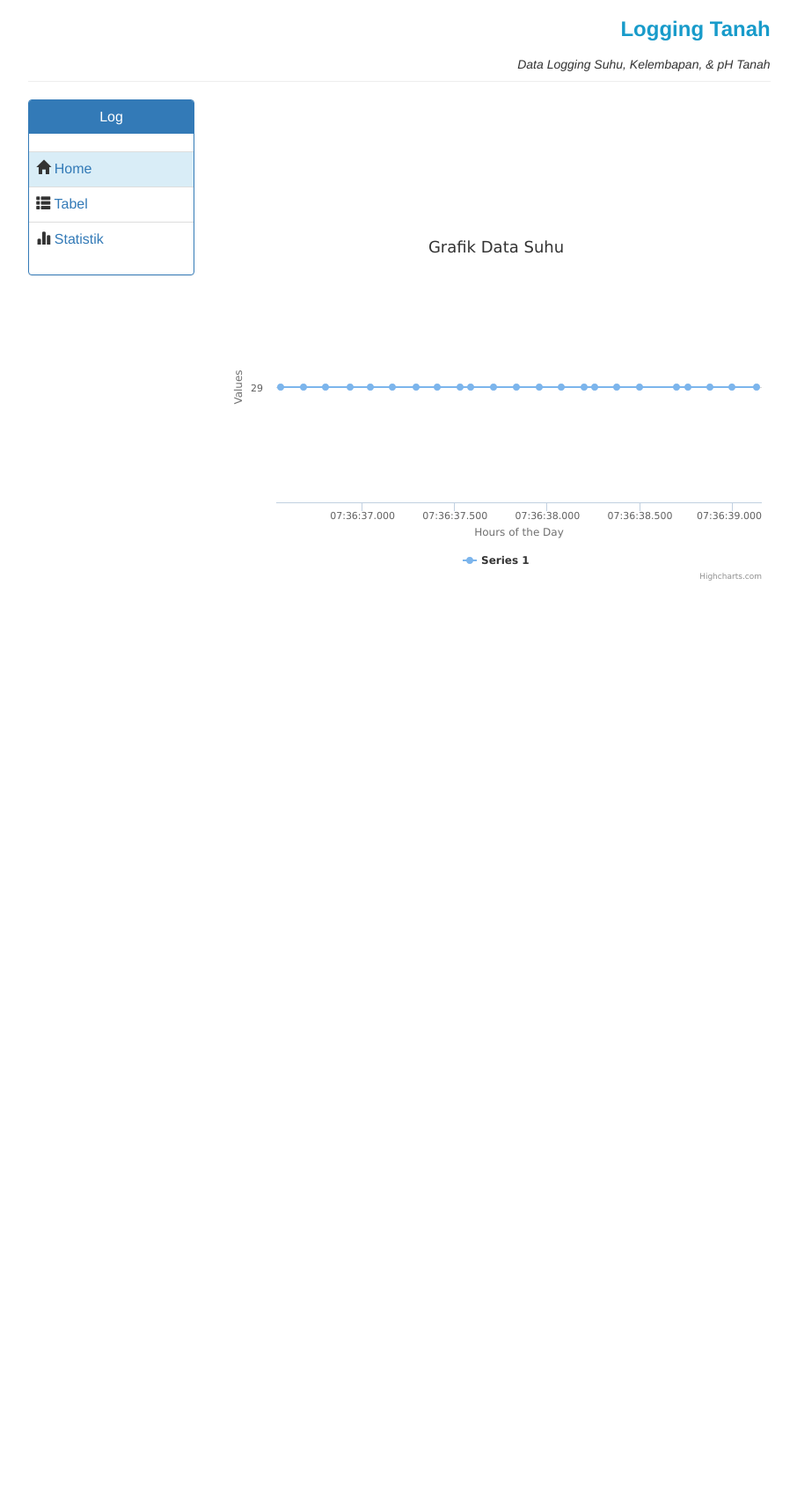
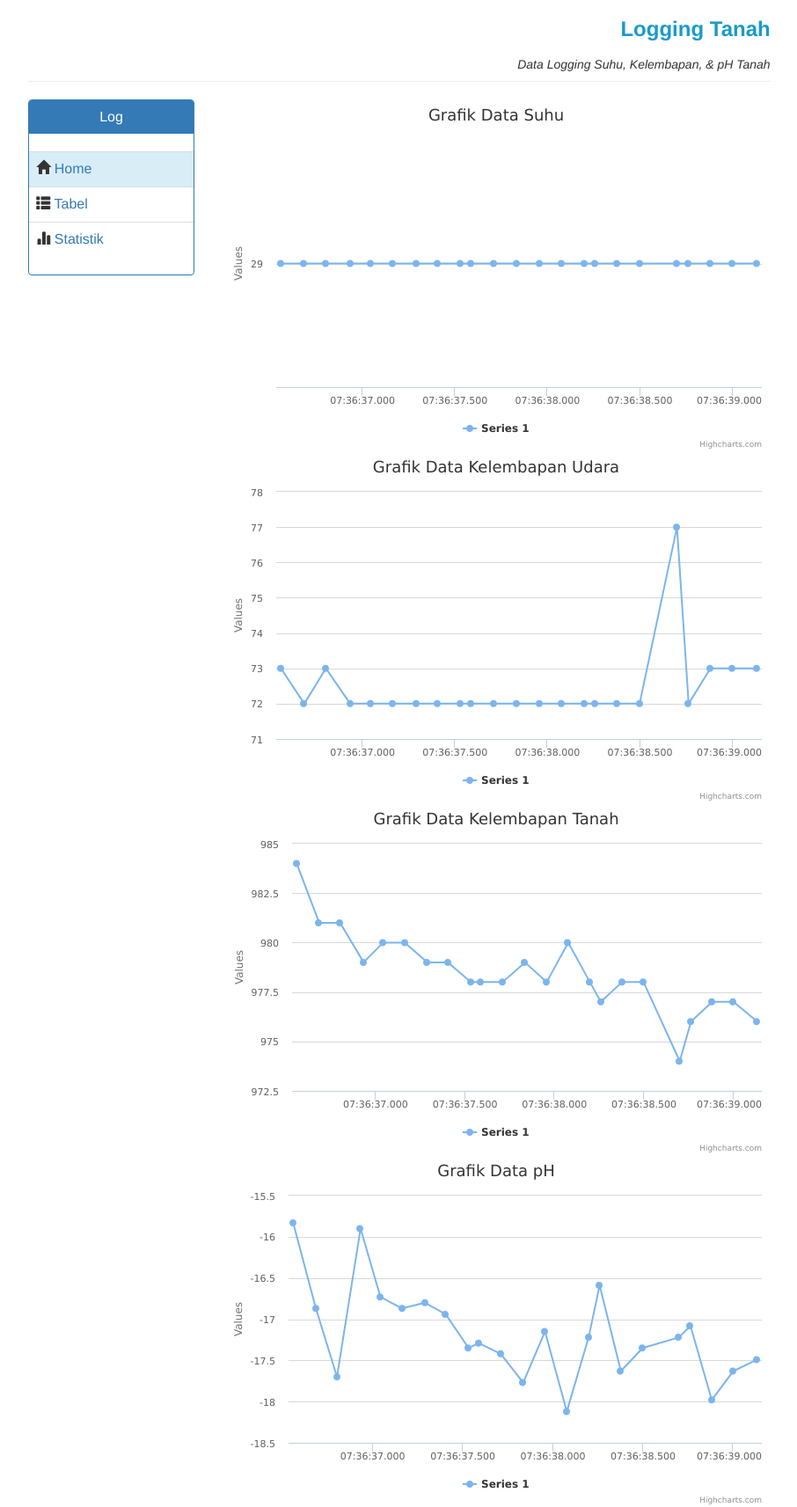
Before and after one commit to bellabeen/simon-server, a PHP site: page /tanah/stats.php in a window 1280 px wide. Shown: the whole page at 88% size, without its empty margins (186-1092 px from the left). Before the commit the page ends 660 px from the top, so only its background shows below. Run offline with PHP 8.4, Linux system fonts and the light colour scheme; data comes from the database, SQL or seed files in the repository; a map, chart or similar area stays blank; some libraries are stand-ins or nearby versions.

Commit message:
FIX Grafik

```diff
--- a/conf/config.php
+++ b/conf/config.php
@@ -1,6 +1,6 @@
 <?php
 define("DB_HOST","localhost");
-define("DB_USER","root");
-define("DB_PASSWORD","");
+define("DB_USER","bellabeen");
+define("DB_PASSWORD","kepoajalu");
 define("DB_NAME","3074218_latihanarjun");
 ?>
--- a/tanah/index.php
+++ b/tanah/index.php
@@ -113,7 +113,7 @@
 		</div>
     </div>
 	</body>
-	<?php include "master/footer.php" ?>
+	<!-- <?php include "master/footer.php" ?> -->
 	<script type="text/javascript" src="http://ajax.googleapis.com/ajax/libs/jquery/1.8.2/jquery.min.js"></script>
 	<script type="text/javascript" src="./js/modules/data.js"></script>
 	<script type="text/javascript" src="./js/modules/exporting.js"></script>
--- a/tanah/stats.php
+++ b/tanah/stats.php
@@ -15,14 +15,6 @@
 		<link rel="stylesheet" href="./include/js/bootstrap.js">
 		<link rel="stylesheet" href="./include/js/highchart.css">
 		<link rel="stylesheet" href="./include/js/Chart.css">
-		<script type="text/javascript" src="http://ajax.googleapis.com/ajax/libs/jquery/1.8.2/jquery.min.js"></script>
-		<script type="text/javascript" src="./include/js/modules/data.js"></script>
-		<script type="text/javascript" src="./include/js/modules/exporting.js"></script>
-		<script type="text/javascript" src="./include/js/highcharts.js"></script>
-		<script type="text/javascript" src="./include/js/bootstrap.js"></script>
-		<script type="text/javascript" src="./include/js/Chart.js"></script>
-		<script type="text/javascript" src="./include/js/Chart.bundle.js"></script>
-
 	</head>
 	<body>
 	<?php include "master/header.php" ?>
@@ -39,8 +31,6 @@
 				</div>
 			</div>
 			<div class="col-md-6">
-			<canvas id="myChart"></canvas>
-				<div id="container"></div>
 				<div id="container1"></div>
 				<div id="container2"></div>
 				<div id="container3"></div>
@@ -50,12 +40,24 @@
 	</body>
 </html>
 
+		<script type="text/javascript" src="http://ajax.googleapis.com/ajax/libs/jquery/1.8.2/jquery.min.js"></script>
+		<script type="text/javascript" src="./include/js/modules/data.js"></script>
+		<script type="text/javascript" src="./include/js/modules/exporting.js"></script>
+		<script type="text/javascript" src="./include/js/highcharts.js"></script>
+		<script type="text/javascript" src="./include/js/bootstrap.js"></script>
+		<script type="text/javascript" src="./include/js/Chart.js"></script>
+		<script type="text/javascript" src="./include/js/Chart.bundle.js"></script>
 	<?php
 		$data_suhu = array();
+		$data_kelembapanudara = array();
+		$data_kelembapantanah = array();
+		$data_ph = array();
 		foreach($resultAll as $result){
-			// echo($result['suhu']);'<br>';
-			// $data_suhu[] = array(strtotime($result['waktu']),$result['suhu']);
-			array_push($data_suhu,array(strtotime($result['waktu']),(float) $result['suhu']));
+
+			array_push($data_suhu, array(strtotime($result['waktu']),(float) $result['suhu']));
+			array_push($data_kelembapanudara, array(strtotime($result['waktu']), (float) $result['kelembapan_udara']));
+			array_push($data_kelembapantanah, array(strtotime($result['waktu']), (float) $result['kelembapan_tanah']));
+			array_push($data_ph, array(strtotime($result['waktu']), (float) $result['ph']));
 
 		}
 		// die (json_encode($data_suhu));
@@ -73,108 +75,131 @@
 						xAxis: {
 							title: {
 							enabled: true,
-						   text: 'Hours of the Day'
+							// text: 'Hours of the Day'
 							},
 							type: 'datetime',
 							showFirstLabel:true,
 							showLastLabel:true,
-
+							// min:Date.UTC(2020,1,25),
+							// pointInterval: 900 * 1000,
+							pointStart:Date.UTC(2020,1,25,),
 							dateTimeLabelFormats : {
 								hour: '%I %p',
 								minute: '%I:%M %p'
 								}
 						},
 						series: [{
+
+
+						 	// pointStart:Date.UTC(2020,1,25,),
 							data:
 								<?php echo json_encode($data_suhu);?>
-								// [Date.UTC(1970, 10, 25), 0],
-								// [Date.UTC(1970, 11,  6), 0.25],
-								// [Date.UTC(1970, 11, 20), 1.41],
-								// [Date.UTC(1970, 11, 25), 1.64]
 						}]
 				});
 				</script>
 
-			<!-- <script>
+
+				<script>
 					var chart = new Highcharts.Chart({
 						chart: {
 							renderTo: 'container2'
 						},
 						title: {
-							text: 'Grafik Data Suhu'
+								text: 'Grafik Data Kelembapan Udara'
 							},
 
 						xAxis: {
 							title: {
 							enabled: true,
-						   text: 'Hours of the Day'
+							// text: 'Hours of the Day'
 							},
 							type: 'datetime',
 							showFirstLabel:true,
 							showLastLabel:true,
-						//    min:Date.UTC(2020,1,25),
-						//    minRange: 24 * 360 * 100, //per 2 menit jarak data
+							// min:Date.UTC(2020,1,25),
+							// pointInterval: 900 * 1000,
+							pointStart:Date.UTC(2020,1,25,),
 							dateTimeLabelFormats : {
 								hour: '%I %p',
-							   minute: '%I:%M %p',
-							//    month: '%e. %b',
-            				// 	year: '%b'
+								minute: '%I:%M %p'
 								}
 						},
 						series: [{
-							name: "Suhu",
-							data: [
-								[<?php echo json_encode($data_suhu);?>],
-								[Date.UTC(1970, 10, 25), 0],
-								[Date.UTC(1970, 11,  6), 0.25],
-								[Date.UTC(1970, 11, 20), 1.41],
-								[Date.UTC(1970, 11, 25), 1.64],
-								[Date.UTC(1971, 0,  4), 1.6],
-								[Date.UTC(1971, 0, 17), 2.55],
-								[Date.UTC(1971, 0, 24), 2.62],
-								[Date.UTC(1971, 1,  4), 2.5],
-								[Date.UTC(1971, 1, 14), 2.42],
-								[Date.UTC(1971, 2,  6), 2.74],
-								[Date.UTC(1971, 2, 14), 2.62],
-								[Date.UTC(1971, 2, 24), 2.6],
-								[Date.UTC(1971, 3,  1), 2.81],
-								[Date.UTC(1971, 3, 11), 2.63],
-								[Date.UTC(1971, 3, 27), 2.77],
-								[Date.UTC(1971, 4,  4), 2.68],
-								[Date.UTC(1971, 4,  9), 2.56],
-								[Date.UTC(1971, 4, 14), 2.39],
-								[Date.UTC(1971, 4, 19), 2.3],
-								[Date.UTC(1971, 5,  4), 2],
-								[Date.UTC(1971, 5,  9), 1.85],
-								[Date.UTC(1971, 5, 14), 1.49],
-								[Date.UTC(1971, 5, 19), 1.27],
-								[Date.UTC(1971, 5, 24), 0.99],
-								[Date.UTC(1971, 5, 29), 0.67],
-								[Date.UTC(1971, 6,  3), 0.18],
-								[Date.UTC(1971, 6,  4), 0]
-							]
-						}],
-
-						// responsive: {
-						// 			rules: [{
-						// 				condition: {
-						// 					maxWidth: 500
-						// 				},
-						// 				chartOptions: {
-						// 					legend: {
-						// 						layout: 'horizontal',
-						// 						align: 'center',
-						// 						verticalAlign: 'bottom'
-						// 					}
-						// 				}
-						// 			}]
-						// 	}
 
 
-					//   series: [{
-					// 	name : "SUHU",
-					// 	data: [
-					// 		<?php echo json_encode($data_suhu);?>
-					// 		]
-					//   }],
-			   }); -->
+						 	// pointStart:Date.UTC(2020,1,25,),
+							data:
+								<?php echo json_encode($data_kelembapanudara);?>
+						}]
+				});
+				</script>
+
+				<script>
+					var chart = new Highcharts.Chart({
+						chart: {
+							renderTo: 'container3'
+						},
+						title: {
+								text: 'Grafik Data Kelembapan Tanah'
+							},
+
+						xAxis: {
+							title: {
+							enabled: true,
+							// text: 'Hours of the Day'
+							},
+							type: 'datetime',
+							showFirstLabel:true,
+							showLastLabel:true,
+							// min:Date.UTC(2020,1,25),
+							// pointInterval: 900 * 1000,
+							pointStart:Date.UTC(2020,1,25,),
+							dateTimeLabelFormats : {
+								hour: '%I %p',
+								minute: '%I:%M %p'
+								}
+						},
+						series: [{
+
+
+						 	// pointStart:Date.UTC(2020,1,25,),
+							data:
+								<?php echo json_encode($data_kelembapantanah);?>
+						}]
+				});
+				</script>
+
+					<script>
+					var chart = new Highcharts.Chart({
+						chart: {
+							renderTo: 'container4'
+						},
+						title: {
+								text: 'Grafik Data pH'
+							},
+
+						xAxis: {
+							title: {
+							enabled: true,
+							// text: 'Hours of the Day'
+							},
+							type: 'datetime',
+							showFirstLabel:true,
+							showLastLabel:true,
+							// min:Date.UTC(2020,1,25),
+							// pointInterval: 900 * 1000,
+							pointStart:Date.UTC(2020,1,25,),
+							dateTimeLabelFormats : {
+								hour: '%I %p',
+								minute: '%I:%M %p'
+								}
+						},
+						series: [{
+
+
+						 	// pointStart:Date.UTC(2020,1,25,),
+							data:
+								<?php echo json_encode($data_ph);?>
+						}]
+				});
+				</script>
--- a/tanah/tables.php
+++ b/tanah/tables.php
@@ -30,7 +30,7 @@
 				</div>
 			</div>
 			<div class="col-md-6">
-				<p class="tebel">Tabel Data Suhu:</p>
+				<p class="tebel">Tabel Data Suhu</p>
 				<table class="table table-striped table-bordered">
 					<thead>
 						<td><center><p class="tebel" style="margin-top:0px; margin-bottom:0px">No</p></center></td>
```
Lines whose indentation alone changed are shown as unchanged.
